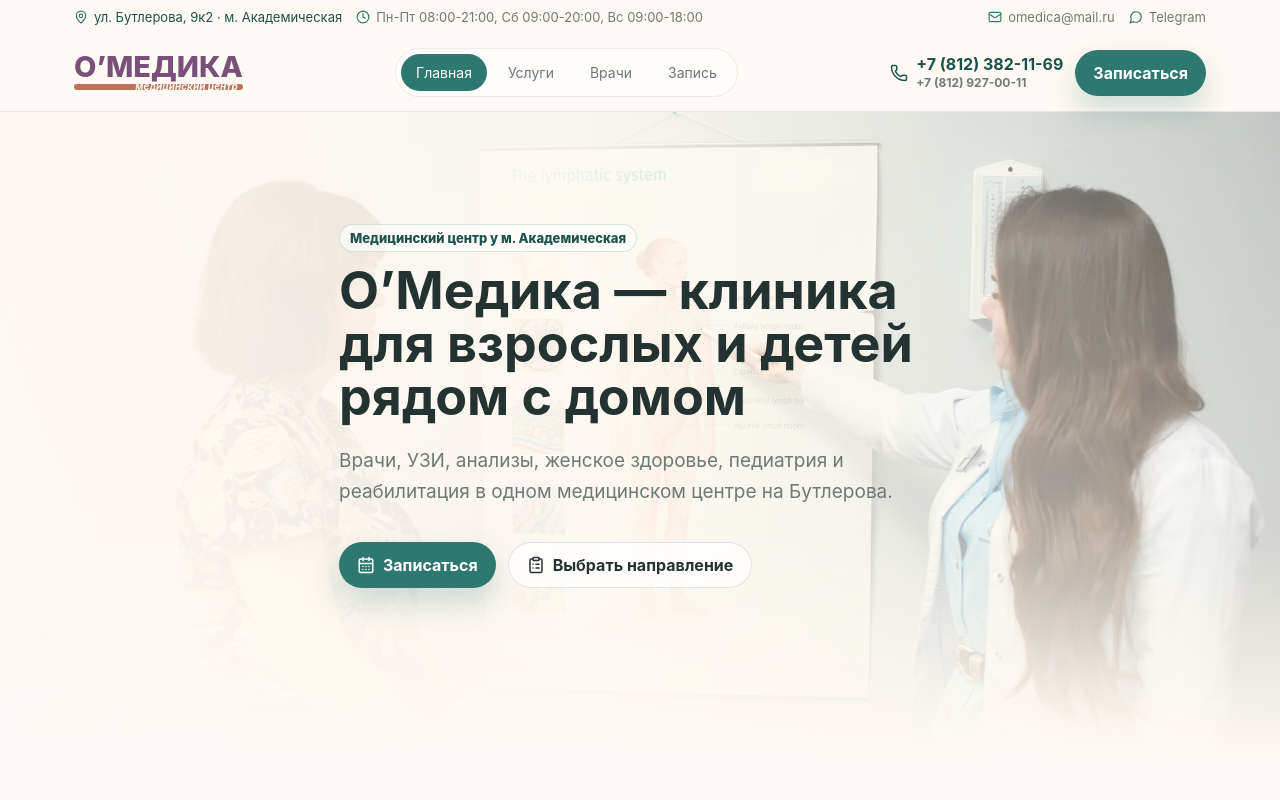
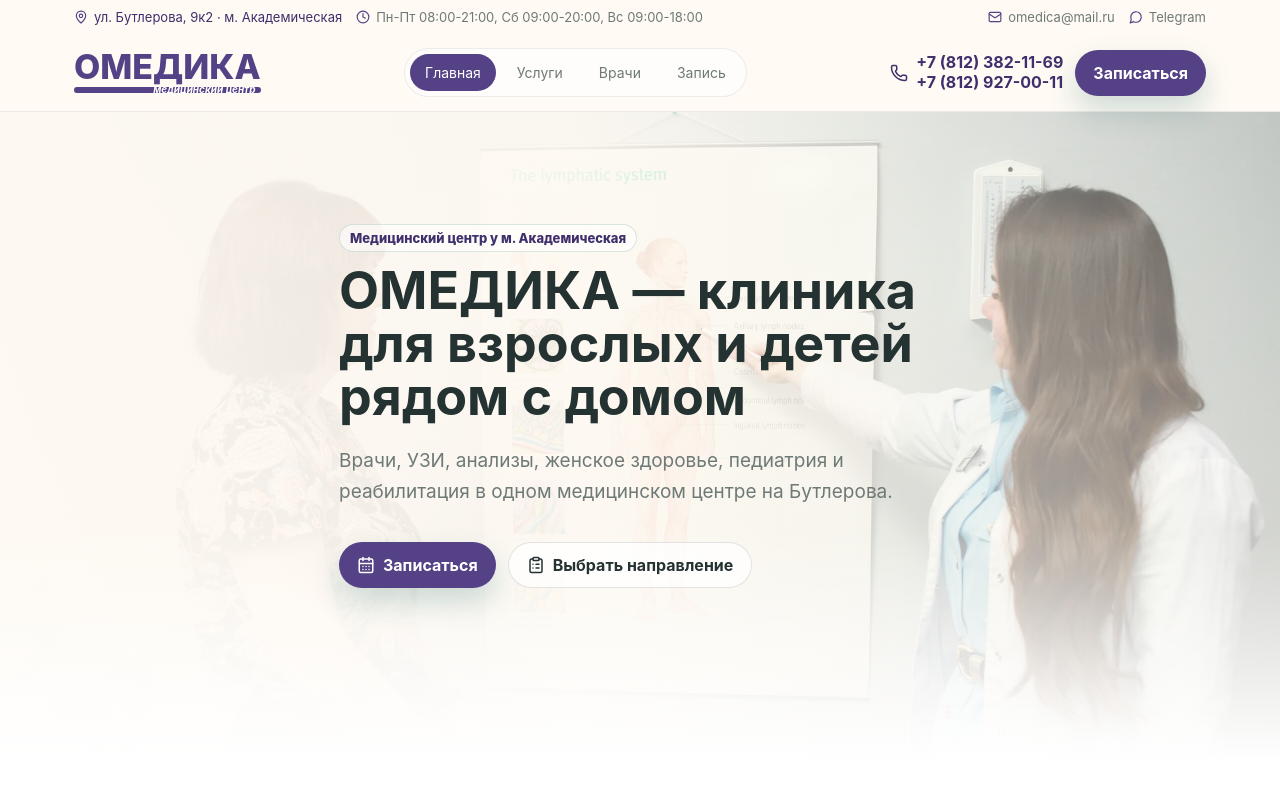
Before and after one commit to NellKree/omedica-site, a React (Vite) app in the folder site/: page / in a window 1280 px wide. Shown: the top 800 px of the page. Built offline with nearby package versions, Linux system fonts and the light colour scheme.

Commit message:
Update OMEDICA branding and contact links

```diff
--- a/site/index.html
+++ b/site/index.html
@@ -5,9 +5,9 @@
     <meta name="viewport" content="width=device-width, initial-scale=1.0" />
     <meta
       name="description"
-      content="Медицинский центр О'Медика у м. Академическая: врачи, диагностика, семейные услуги, цены и запись на прием."
+      content="Медицинский центр ОМЕДИКА у м. Академическая: врачи, диагностика, семейные услуги, цены и запись на прием."
     />
-    <title>О'Медика | медицинский центр у м. Академическая</title>
+    <title>ОМЕДИКА | медицинский центр у м. Академическая</title>
   </head>
   <body>
     <div id="root"></div>
--- a/site/src/components/Header.tsx
+++ b/site/src/components/Header.tsx
@@ -41,7 +41,7 @@
       </div>
 
       <div className="nav-shell">
-        <a className="logo-link" href="#/" aria-label="О'Медика">
+        <a className="logo-link" href="#/" aria-label="ОМЕДИКА">
           <OmedicaLogo />
         </a>
 
@@ -58,13 +58,13 @@
         </nav>
 
         <div className="header-actions">
-          <a className="phone-link" href={phoneHref(contacts.phone)}>
+          <div className="phone-link" aria-label="Телефоны медицинского центра">
             <Phone size={18} />
             <span>
-              {contacts.phone}
-              <small>{contacts.secondPhone}</small>
+              <a href={phoneHref(contacts.phone)}>{contacts.phone}</a>
+              <a href={phoneHref(contacts.secondPhone)}>{contacts.secondPhone}</a>
             </span>
-          </a>
+          </div>
           <a className="button button-primary" href="#/appointment">
             Записаться
           </a>
--- a/site/src/components/OmedicaLogo.tsx
+++ b/site/src/components/OmedicaLogo.tsx
@@ -1,7 +1,7 @@
 export function OmedicaLogo({ inverted = false }: { inverted?: boolean }) {
   return (
-    <span className={inverted ? "brand-logo is-inverted" : "brand-logo"} aria-label="О'Медика">
-      <span className="brand-logo__name">О’Медика</span>
+    <span className={inverted ? "brand-logo is-inverted" : "brand-logo"} aria-label="ОМЕДИКА">
+      <span className="brand-logo__name">ОМЕДИКА</span>
       <span className="brand-logo__line" />
       <span className="brand-logo__caption">медицинский центр</span>
     </span>
--- a/site/src/data/content.ts
+++ b/site/src/data/content.ts
@@ -20,7 +20,7 @@
   },
   officialSite: "https://omedica.ru",
   socials: {
-    vk: "https://vk.com/omedicaspb",
+    vk: "https://vk.com/omedica",
     telegram: "https://t.me/omedicaspb",
   },
   legal: {
--- a/site/src/pages/HomePage.tsx
+++ b/site/src/pages/HomePage.tsx
@@ -14,6 +14,8 @@
 import { contacts, doctors, reviewInsights, reviewMetrics, reviewSources, reviewStrengths, services, trustStats } from "../data/content";
 import { assetPath } from "../lib/assets";
 
+const phoneHref = (phone: string) => `tel:+${phone.replace(/\D/g, "")}`;
+
 export function HomePage() {
   const featuredServices = services.slice(0, 4);
   const familyServices = services.slice(2, 6);
@@ -26,11 +28,11 @@
     <>
       <section className="hero">
         <div className="hero-media">
-          <img src={assetPath("/images/clinic-room.webp")} alt="Врач объясняет пациентке план лечения в О'Медика" />
+          <img src={assetPath("/images/clinic-room.webp")} alt="Врач объясняет пациентке план лечения в ОМЕДИКА" />
         </div>
         <div className="hero-copy">
           <span className="eyebrow">Медицинский центр у м. Академическая</span>
-          <h1>О’Медика — клиника для взрослых и детей рядом с домом</h1>
+          <h1>ОМЕДИКА — клиника для взрослых и детей рядом с домом</h1>
           <p>
             Врачи, УЗИ, анализы, женское здоровье, педиатрия и реабилитация в одном медицинском центре на Бутлерова.
           </p>
@@ -197,7 +199,7 @@
           <div className="map-copy">
             <SectionHeader
               eyebrow="Контакты"
-              title="О’Медика на Бутлерова, 9к2"
+              title="ОМЕДИКА на Бутлерова, 9к2"
               text="Клиника находится в Калининском районе, рядом с метро Академическая. На карте отмечена точка у корпуса 9к2."
             />
             <div className="contact-cards">
@@ -220,18 +222,21 @@
               </div>
               <div>
                 <Phone size={20} />
-                <span>{contacts.phone}</span>
-                <small>{contacts.secondPhone}</small>
+                <span>
+                  <a href={phoneHref(contacts.phone)}>{contacts.phone}</a>
+                  <a href={phoneHref(contacts.secondPhone)}>{contacts.secondPhone}</a>
+                </span>
+                <small>Нажмите на номер, чтобы позвонить</small>
               </div>
             </div>
             <a className="button button-secondary" href={yandexMapUrl} target="_blank" rel="noreferrer">
               Открыть в Яндекс Картах
             </a>
           </div>
-          <div className="map-frame" aria-label="Карта проезда к медицинскому центру О'Медика">
+          <div className="map-frame" aria-label="Карта проезда к медицинскому центру ОМЕДИКА">
             <iframe
               src={mapSrc}
-              title="О'Медика на карте"
+              title="ОМЕДИКА на карте"
               loading="lazy"
               referrerPolicy="no-referrer-when-downgrade"
             />
@@ -240,7 +245,7 @@
                 <MapPin size={22} />
               </span>
               <span>
-                <strong>О’Медика</strong>
+                <strong>ОМЕДИКА</strong>
                 <small>ул. Бутлерова, 9к2</small>
               </span>
             </a>
--- a/site/src/styles.css
+++ b/site/src/styles.css
@@ -3,12 +3,12 @@
   --ink: #243232;
   --muted: #6e7a76;
   --line: #e6ddd4;
-  --paper: #fffaf3;
-  --mist: #f4eadf;
-  --sage: #e2efe6;
-  --teal: #2f786f;
-  --teal-dark: #1d514b;
-  --purple: #7a4f78;
+  --paper: #ffffff;
+  --mist: #f6f3fb;
+  --sage: #eeeaf7;
+  --teal: #544186;
+  --teal-dark: #3f2f6c;
+  --purple: #544186;
   --clay: #bb7359;
   --amber: #e9aa62;
   --white: #ffffff;
@@ -135,7 +135,7 @@
 }
 
 .brand-logo__name {
-  font-size: 29px;
+  font-size: 34px;
   font-weight: 850;
   letter-spacing: 0;
 }
@@ -144,7 +144,7 @@
   width: 100%;
   height: 6px;
   border-radius: 999px;
-  background: var(--clay);
+  background: var(--teal);
 }
 
 .brand-logo__caption {
@@ -233,6 +233,12 @@
   color: var(--muted);
   font-size: 12px;
   font-weight: 650;
+}
+
+.phone-link a:hover,
+.contact-cards a:hover,
+.contact-list a:hover {
+  color: var(--teal);
 }
 
 .button,
@@ -580,6 +586,11 @@
   object-fit: cover;
 }
 
+.doctor-photo img,
+.profile-photo img {
+  object-position: center top;
+}
+
 .service-image span {
   position: absolute;
   left: 14px;
@@ -1679,7 +1690,7 @@
   }
 
   .brand-logo__name {
-    font-size: 24px;
+    font-size: 28px;
   }
 
   .brand-logo__line {
@@ -1697,8 +1708,30 @@
 
   .hero-media::after {
     background:
-      linear-gradient(180deg, rgba(255, 250, 243, 0.92) 0%, rgba(255, 250, 243, 0.74) 48%, rgba(255, 250, 243, 0.9) 100%),
-      linear-gradient(90deg, rgba(255, 250, 243, 0.62), rgba(255, 250, 243, 0.18));
+      linear-gradient(180deg, rgba(255, 255, 255, 0.92) 0%, rgba(255, 255, 255, 0.74) 48%, rgba(255, 255, 255, 0.9) 100%),
+      linear-gradient(90deg, rgba(255, 255, 255, 0.62), rgba(255, 255, 255, 0.18));
+  }
+
+  .hero-media img {
+    object-position: 58% center;
+  }
+
+  .service-image {
+    aspect-ratio: 16 / 11;
+  }
+
+  .doctor-card {
+    grid-template-columns: 1fr;
+  }
+
+  .doctor-photo,
+  .profile-photo {
+    aspect-ratio: 4 / 5;
+  }
+
+  .doctor-photo img,
+  .profile-photo img {
+    object-position: center 12%;
   }
 
   .hero-copy {
```
Also changed, not shown: 1 other file (tests, documents, lock files or other folders).
